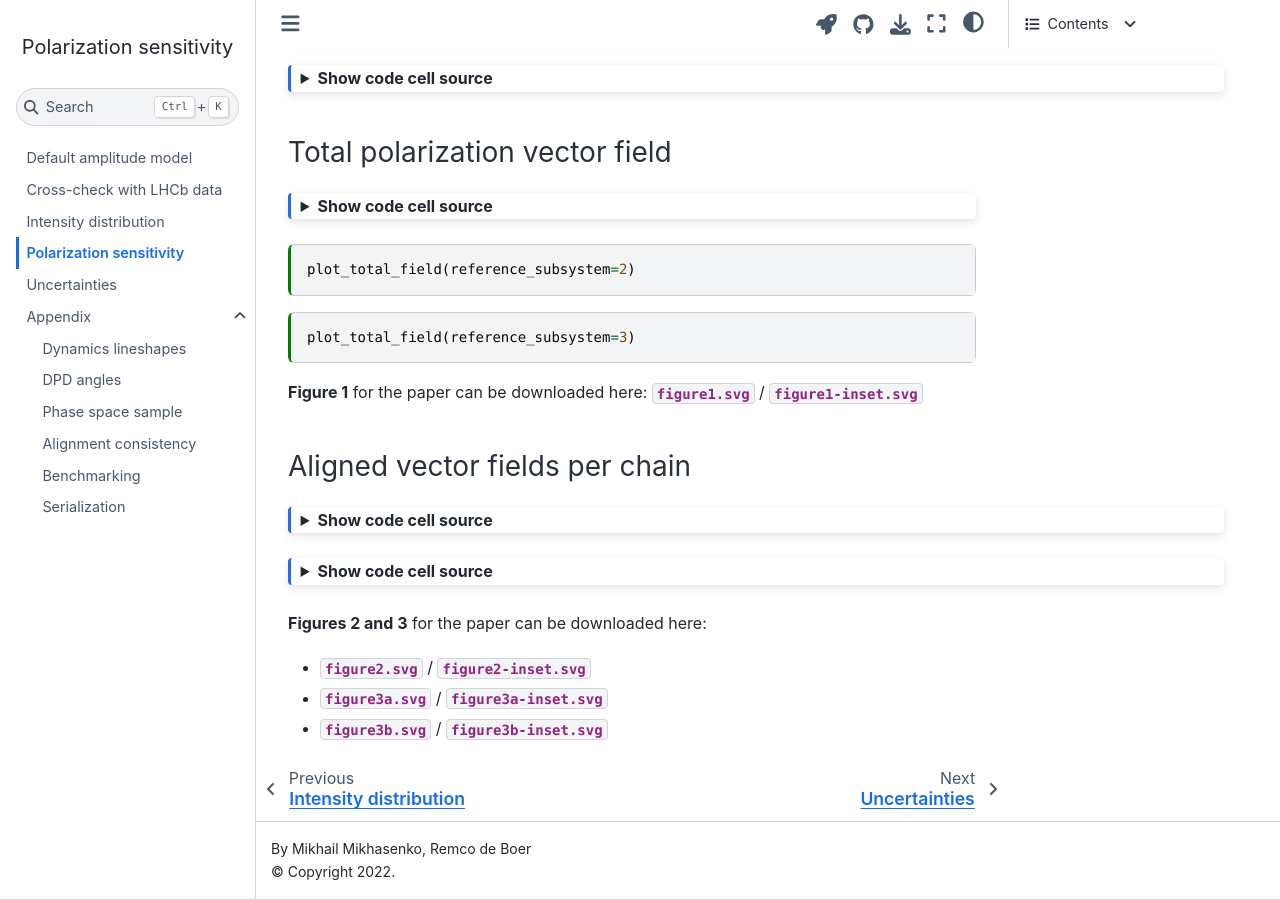
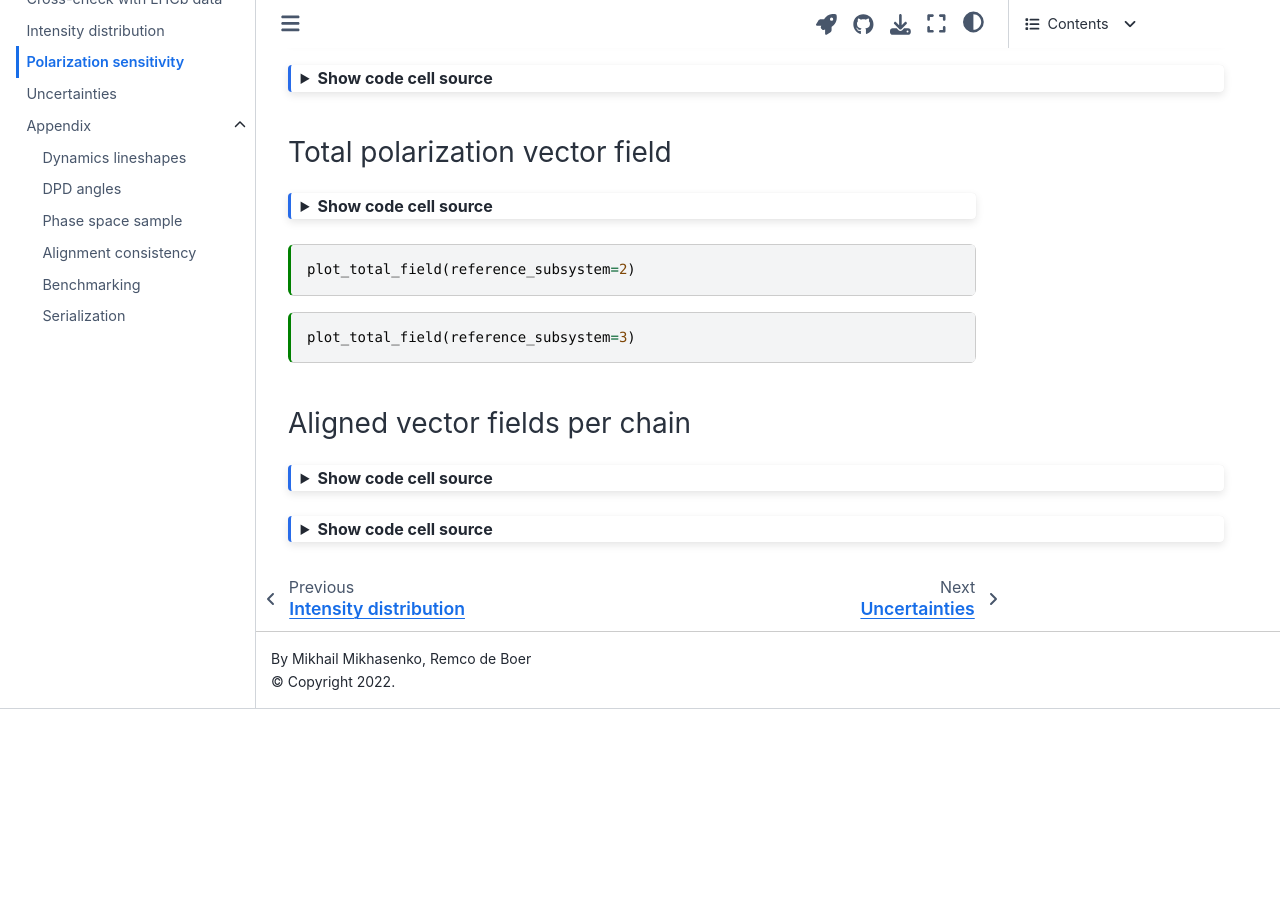
Before and after one commit to ComPWA/polarimetry, a Sphinx documentation site: the page built from docs/polarization.ipynb, in a window 1280 px wide and 900 px high, scrolled down 2340 px. Built offline with Sphinx 7.4.7 and the Sphinx Book theme 1.1.4, drawn with Linux system fonts in a browser that asks for light colours; pages that are not in the unit, such as notebooks, are missing from menus; after the commit the page ends 3049 px from its top, so only the background shows below that; part of the change alters nothing that is shown.

Commit message:
MAINT: remove download buttons if figures unavailable

```diff
--- a/docs/conf.py
+++ b/docs/conf.py
@@ -6,6 +6,36 @@ from textwrap import dedent
 
 sys.path.insert(0, os.path.abspath("."))
 from _relink_references import relink_references
+
+
+def download_figure_1() -> str:
+    files = [
+        "figure1.svg",
+        "figure1-inset.svg",
+    ]
+    if any(not os.path.exists(f) for f in files):
+        return ""
+    return f"""
+    High-resolution image can be downloaded here: {{download}}`{files[0]}` / {{download}}`{files[1]}`
+    """.strip()
+
+
+def download_figures_2_and_3() -> str:
+    files = [
+        "figure2.svg",
+        "figure2-inset.svg",
+        "figure3a.svg",
+        "figure3a-inset.svg",
+        "figure3b.svg",
+        "figure3b-inset.svg",
+    ]
+    if any(not os.path.exists(f) for f in files):
+        return ""
+    return f"""**Figures 2 and 3** for the paper can be downloaded here:
+    - {{download}}`{files[0]}` / {{download}}`{files[1]}`
+    - {{download}}`{files[2]}` / {{download}}`{files[3]}`
+    - {{download}}`{files[4]}` / {{download}}`{files[5]}`
+    """.strip()
 
 
 def download_intensity_distribution() -> str:
@@ -162,6 +192,8 @@ myst_enable_extensions = [
 myst_render_markdown_format = "myst"
 myst_substitutions = {
     "LINK_TO_JULIA_PAGES": get_link_to_julia_pages(),
+    "download_figure_1": download_figure_1(),
+    "download_figures_2_and_3": download_figures_2_and_3(),
     "download_intensity_distribution": download_intensity_distribution(),
 }
 nb_execution_allow_errors = False
```
Also changed, not shown: docs/polarization.ipynb.
